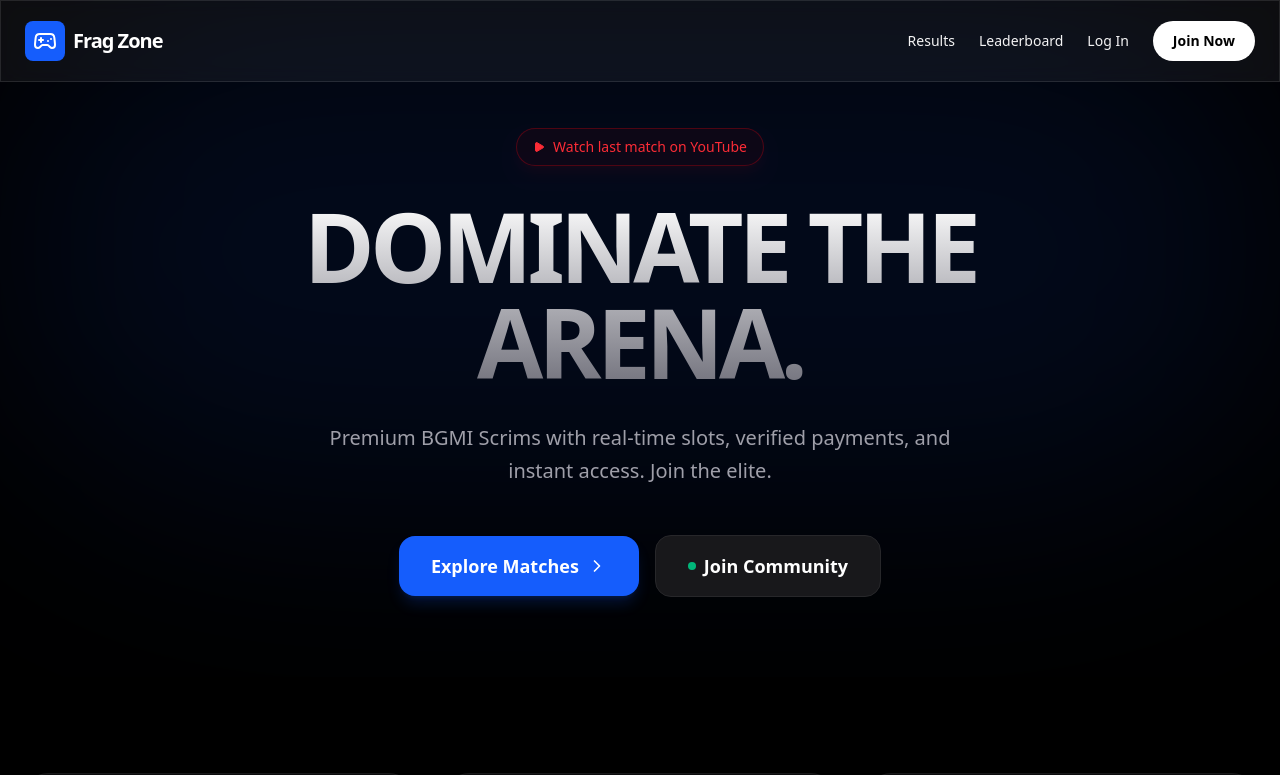
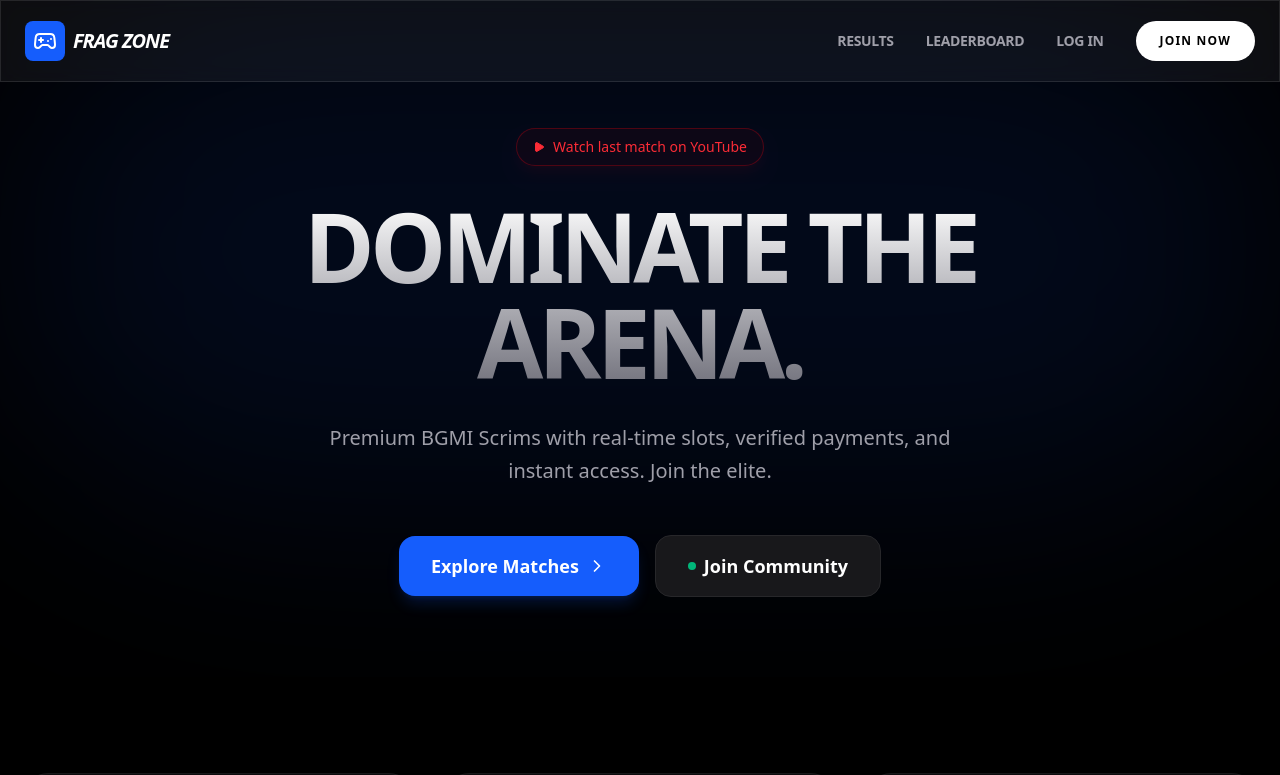
Before and after one commit to KrPrince19/BgmiScrim, a Next.js app in the folder client/: page / in a window 1280 px wide. Shown: the top 775 px of the page. Built offline with nearby package versions, Linux system fonts and the light colour scheme; no server answers.

Commit message:
menu bar modified

```diff
--- a/client/app/page.tsx
+++ b/client/app/page.tsx
@@ -2,14 +2,15 @@
 
 import { useEffect, useState } from "react";
 import Link from "next/link";
-import { motion } from "framer-motion";
-import { Gamepad2, Trophy, Shield, Zap, ChevronRight, User as UserIcon, Play } from "lucide-react";
+import { Gamepad2, Trophy, Shield, Zap, ChevronRight, User as UserIcon, Play, Menu, X } from "lucide-react";
+import { AnimatePresence, motion } from "framer-motion";
 import { useAuth } from "@/context/AuthContext";
 import { useSocket } from "@/context/SocketContext";
 
 export default function LandingPage() {
   const { user } = useAuth();
   const socket = useSocket();
+  const [isMenuOpen, setIsMenuOpen] = useState(false);
   const [youtubeUrl, setYoutubeUrl] = useState("https://www.youtube.com/@MAjorZMBGMI");
 
   useEffect(() => {
@@ -44,46 +45,96 @@ export default function LandingPage() {
       {/* Navigation */}
       <nav className="fixed top-0 w-full z-50 glass-morphism border-b border-white/5">
         <div className="max-w-7xl mx-auto px-6 h-20 flex items-center justify-between">
-          <div className="flex items-center gap-2">
+          <Link href="/" className="flex items-center gap-2">
             <div className="bg-blue-600 p-2 rounded-lg">
               <Gamepad2 className="h-6 w-6 text-white" />
             </div>
-            <span className="text-xl font-bold tracking-tighter">Frag Zone</span>
-          </div>
-          <div className="flex items-center gap-6 text-sm font-medium">
-            <Link href="/results" className="text-zinc-100 hover:text-white transition-colors">
+            <span className="text-xl font-bold tracking-tighter uppercase italic">Frag Zone</span>
+          </Link>
+
+          {/* Desktop Nav */}
+          <div className="hidden md:flex items-center gap-8 text-sm font-bold uppercase tracking-tight">
+            <Link href="/results" className="text-zinc-400 hover:text-white transition-colors">
               Results
             </Link>
-            <Link href="/leaderboard" className="text-zinc-100 hover:text-white transition-colors">
+            <Link href="/leaderboard" className="text-zinc-400 hover:text-white transition-colors">
               Leaderboard
             </Link>
             {user ? (
               <>
-                <Link href="/dashboard" className="text-zinc-100 hover:text-white transition-colors">
+                <Link href="/dashboard" className="text-zinc-400 hover:text-white transition-colors">
                   Dashboard
                 </Link>
                 <Link
                   href="/profile"
-                  className="px-5 py-2.5 rounded-full bg-white text-black text-sm font-bold hover:bg-zinc-200 transition-all transform hover:scale-105 flex items-center gap-2"
+                  className="px-5 py-2.5 rounded-full bg-blue-600 text-white text-sm font-black hover:bg-blue-500 transition-all transform hover:scale-105 flex items-center gap-2 shadow-lg shadow-blue-600/20"
                 >
                   <UserIcon className="h-4 w-4" /> Profile
                 </Link>
               </>
             ) : (
               <>
-                <Link href="/login" className="text-zinc-100 hover:text-white transition-colors">
+                <Link href="/login" className="text-zinc-400 hover:text-white transition-colors">
                   Log In
                 </Link>
                 <Link
                   href="/register"
-                  className="px-5 py-2.5 rounded-full bg-white text-black text-sm font-bold hover:bg-zinc-200 transition-all transform hover:scale-105"
+                  className="px-6 py-3 rounded-full bg-white text-black text-xs font-black hover:bg-zinc-200 transition-all transform hover:scale-105 uppercase tracking-widest"
                 >
                   Join Now
                 </Link>
               </>
             )}
           </div>
+
+          {/* Mobile Menu Toggle */}
+          <button
+            onClick={() => setIsMenuOpen(!isMenuOpen)}
+            className="md:hidden p-2 text-zinc-400 hover:text-white transition-colors"
+          >
+            {isMenuOpen ? <X className="h-6 w-6" /> : <Menu className="h-6 w-6" />}
+          </button>
         </div>
+
+        {/* Mobile Nav Overlay */}
+        <AnimatePresence>
+          {isMenuOpen && (
+            <motion.div
+              initial={{ opacity: 0, height: 0 }}
+              animate={{ opacity: 1, height: 'auto' }}
+              exit={{ opacity: 0, height: 0 }}
+              className="md:hidden bg-zinc-950 border-b border-white/5 overflow-hidden"
+            >
+              <div className="flex flex-col p-6 gap-4 text-sm font-bold uppercase tracking-widest">
+                <Link href="/results" onClick={() => setIsMenuOpen(false)} className="text-zinc-400 hover:text-white py-2 border-b border-white/5">
+                  Results
+                </Link>
+                <Link href="/leaderboard" onClick={() => setIsMenuOpen(false)} className="text-zinc-400 hover:text-white py-2 border-b border-white/5">
+                  Leaderboard
+                </Link>
+                {user ? (
+                  <>
+                    <Link href="/dashboard" onClick={() => setIsMenuOpen(false)} className="text-zinc-400 hover:text-white py-2 border-b border-white/5">
+                      Dashboard
+                    </Link>
+                    <Link href="/profile" onClick={() => setIsMenuOpen(false)} className="text-blue-500 py-2 border-b border-white/5">
+                      Profile
+                    </Link>
+                  </>
+                ) : (
+                  <>
+                    <Link href="/login" onClick={() => setIsMenuOpen(false)} className="text-zinc-400 hover:text-white py-2 border-b border-white/5">
+                      Log In
+                    </Link>
+                    <Link href="/register" onClick={() => setIsMenuOpen(false)} className="text-white bg-blue-600 px-4 py-3 rounded-xl text-center mt-2">
+                      Join Now
+                    </Link>
+                  </>
+                )}
+              </div>
+            </motion.div>
+          )}
+        </AnimatePresence>
       </nav>
 
       {/* Hero Section */}
```
